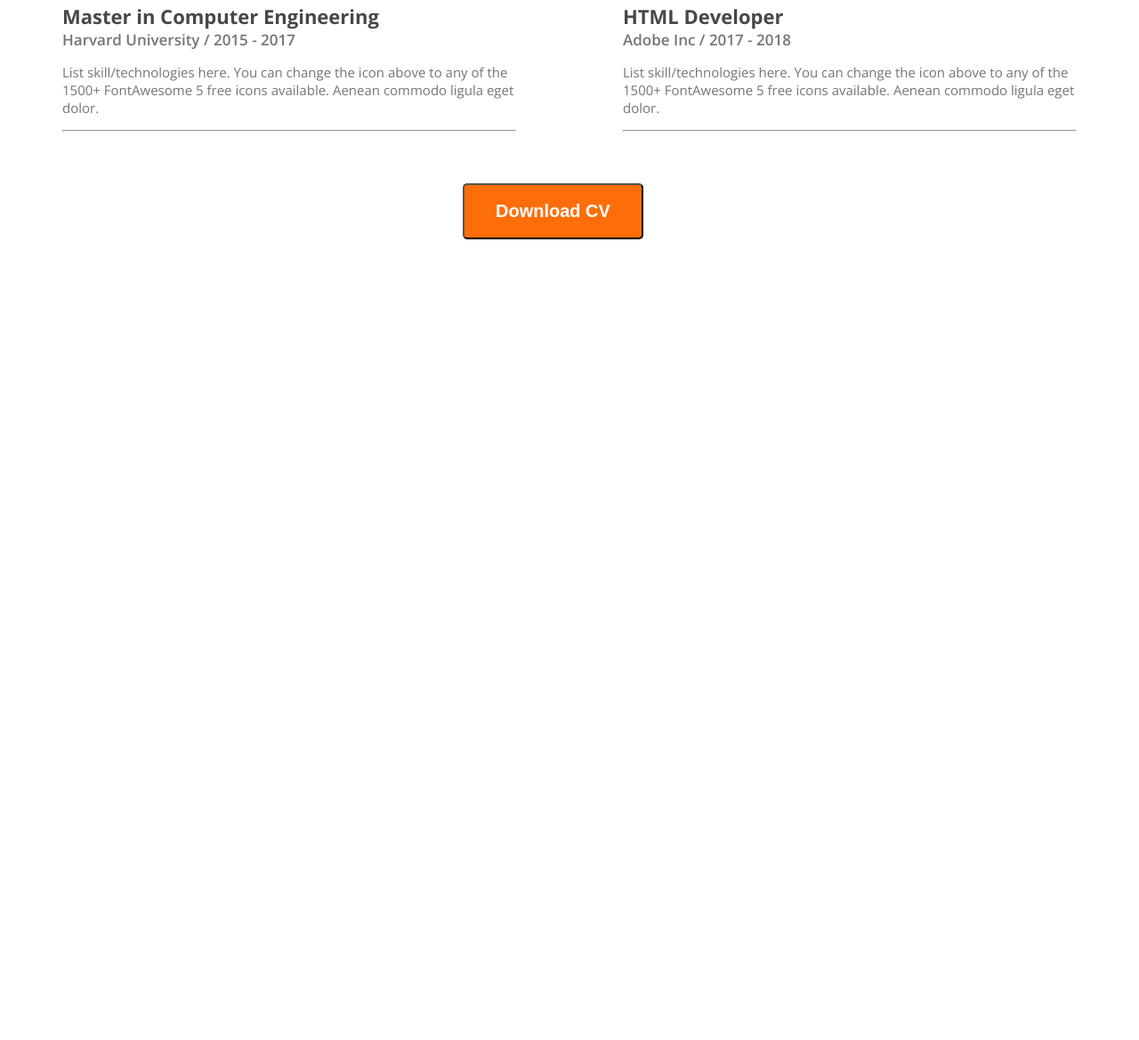
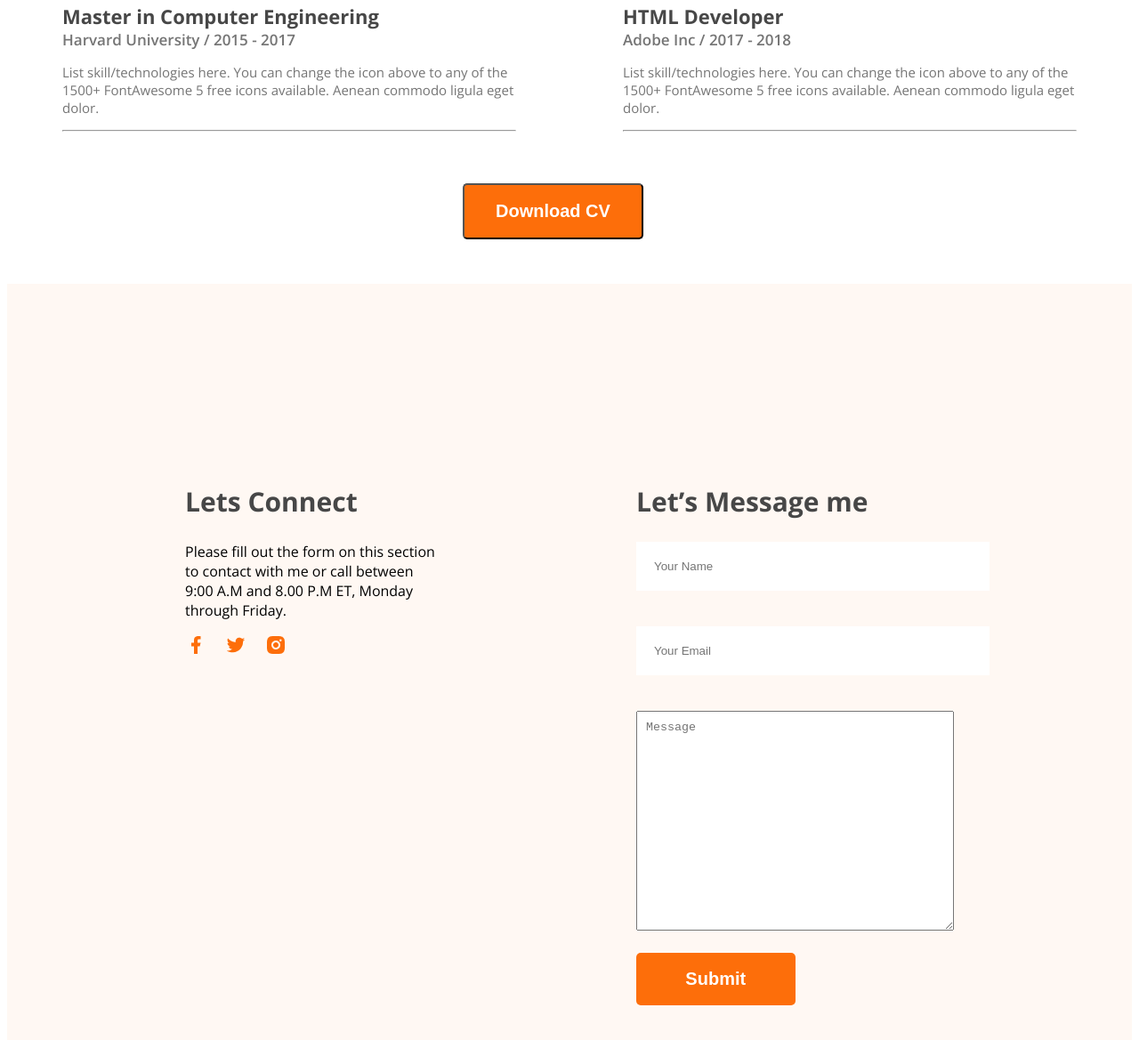
Before and after one commit to always-mohammad-ali/web-dev-portfolio, a plain HTML site: page index.html in a window 1280 px wide. Shown: the part 3227-4396 px from the top of the page at 89% size. Before the commit the page ends 3554 px from the top, so only its background shows below. Drawn offline with nearby package versions, Linux system fonts and the light colour scheme.

Commit message:
footer add

```diff
--- a/index.html
+++ b/index.html
@@ -133,7 +133,7 @@
             </div>
           </div>
         </div>
-        <hr>
+        <hr />
       </section>
 
       <!-- education & experience -->
@@ -144,7 +144,9 @@
             <h1 class="dark-2">My Education</h1>
             <div class="edu-sub">
               <h1 class="sub-name dark-2">Master in Computer Engineering</h1>
-              <h2 class="university dark-3">Harvard University / 2015 - 2017</h2>
+              <h2 class="university dark-3">
+                Harvard University / 2015 - 2017
+              </h2>
               <p class="edu-des dark-3">
                 List skill/technologies here. You can change the icon above to
                 any of the 1500+ FontAwesome 5 free icons available. Aenean
@@ -154,7 +156,9 @@
             </div>
             <div class="edu-sub">
               <h1 class="sub-name dark-2">Master in Computer Engineering</h1>
-              <h2 class="university dark-3">Harvard University / 2015 - 2017</h2>
+              <h2 class="university dark-3">
+                Harvard University / 2015 - 2017
+              </h2>
               <p class="edu-des dark-3">
                 List skill/technologies here. You can change the icon above to
                 any of the 1500+ FontAwesome 5 free icons available. Aenean
@@ -164,7 +168,9 @@
             </div>
             <div class="edu-sub">
               <h1 class="sub-name dark-2">Master in Computer Engineering</h1>
-              <h2 class="university dark-3">Harvard University / 2015 - 2017</h2>
+              <h2 class="university dark-3">
+                Harvard University / 2015 - 2017
+              </h2>
               <p class="edu-des dark-3">
                 List skill/technologies here. You can change the icon above to
                 any of the 1500+ FontAwesome 5 free icons available. Aenean
@@ -210,6 +216,35 @@
         <button class="btn-primary edu-btn">Download CV</button>
       </section>
     </main>
-    <footer></footer>
+    <footer>
+      <section class="secondary-bg">
+        <div class="footer">
+          <div class="column">
+            <h1 class="dark-2">Lets Connect</h1>
+            <p>
+              Please fill out the form on this section to contact with me or
+              call between 9:00 A.M and 8.00 P.M ET, Monday through Friday.
+            </p>
+            <div class="anchor">
+              <a href="https://www.linkedin.com/in/always-mohammad-ali/" target="_blank"><img src="images/icons/facebook.png" alt="" class="icon" /></a>
+              <a href="https://www.linkedin.com/in/always-mohammad-ali/" target="_blank"><img src="images/icons/twitter.png" alt="" class="icon" /></a>
+              <a href="https://www.linkedin.com/in/always-mohammad-ali/" target="_blank"><img src="images/icons/insta.png" alt="" class="icon" /></a>
+            </div>
+          </div>
+          <div class="column">
+            <h1 class="dark-2">Let’s Message me</h1>
+            <div class="form">
+            <form action="">
+              <input type="text" placeholder="Your Name">
+              <input type="email" name="" id="" placeholder="Your Email">
+              <textarea name="" id="" placeholder="Message" rows="15" cols="40"></textarea>
+
+            </form>
+            <input class="btn-primary btn " type="button" value="Submit" placeholder="Submit">
+            </div>
+          </div>
+        </div>
+      </section>
+    </footer>
   </body>
 </html>
--- a/styles/style.css
+++ b/styles/style.css
@@ -184,3 +184,32 @@ main{
     margin: 50px 450px;
     text-align: center;
 }
+
+.footer{
+    display: flex;
+    justify-content: space-evenly;
+    padding: 200px;
+    gap: 220px;
+}
+.form form input{
+    display: block;
+    width: 100%;
+    border: none;
+    margin-bottom: 40px;
+    padding: 20px;
+}
+.btn{
+    margin-top: 20px;
+    width: 50%;
+    border: none;
+}
+footer h1{
+    font-size: 30px;
+}
+textarea{
+    padding: 10px;
+}
+.anchor a{
+
+    margin-right: 17px;
+}
```
